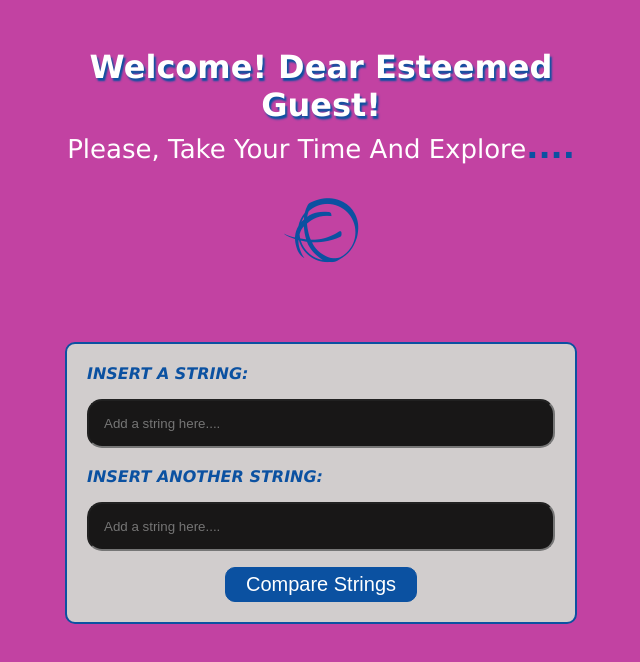
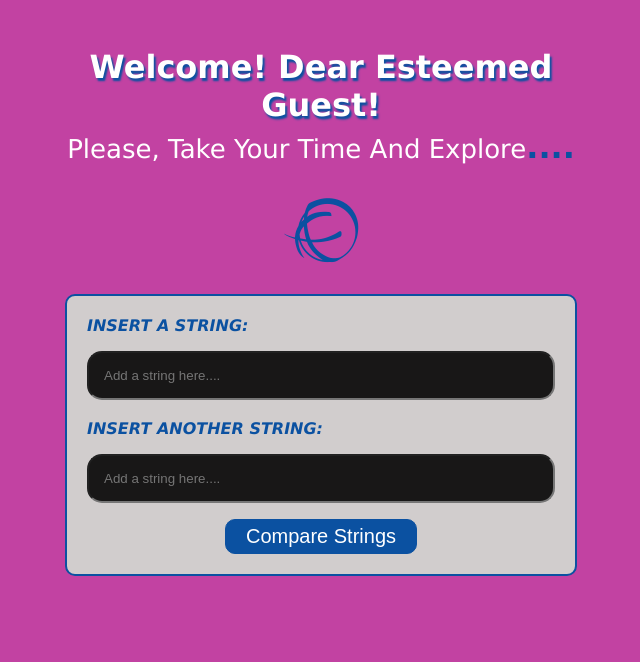
Before and after one commit to Smalizz/Javascript-Isomorphic-App, a plain HTML site: page index.html in a window 1280 px wide. Shown: the whole page, without its empty margins (319-959 px from the left). Drawn offline with Linux system fonts and the light colour scheme.

Commit message:
Update style.css

```diff
--- a/style.css
+++ b/style.css
@@ -22,7 +22,7 @@ body{
     margin: auto;
     text-align: center;
     padding-top: 3rem;
-    padding-bottom: 5rem;
+    padding-bottom: 2rem;
 }
 
 .wel-text h1{
```
